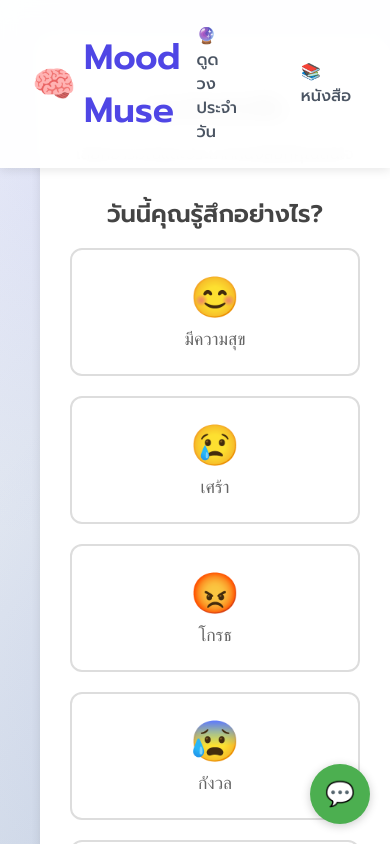
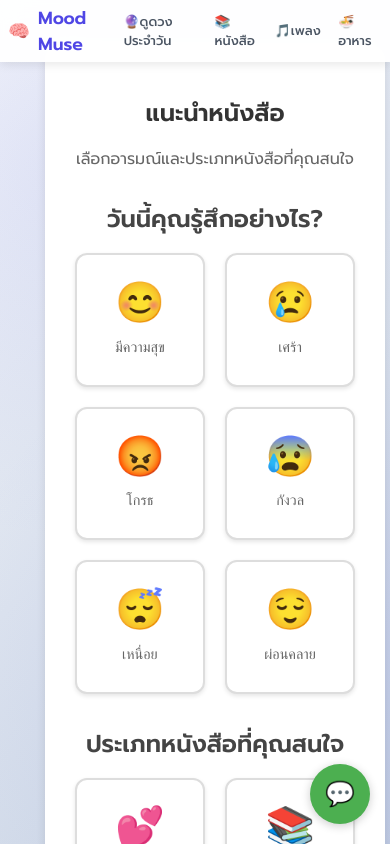
Before and after one commit to SanctuaryV/Mood-Muse-Frontend, a React (Create React App) app: page /book in a window 390 px wide. Shown: the top 844 px of the page. Built offline with nearby package versions, Linux system fonts and the light colour scheme.

Commit message:
ีupdate UI/UX mobile

```diff
--- a/src/components/ChatBot.css
+++ b/src/components/ChatBot.css
@@ -16,6 +16,21 @@
   cursor: pointer;
   box-shadow: 0 2px 10px rgba(0, 0, 0, 0.2);
   transition: transform 0.3s ease;
+  display: flex;
+  align-items: center;
+  justify-content: center;
+  padding: 0;
+  line-height: 1;
+  text-align: center;
+}
+
+.chatbot-toggle span,
+.chatbot-toggle svg {
+  display: flex;
+  align-items: center;
+  justify-content: center;
+  width: 100%;
+  height: 100%;
 }
 
 .chatbot-toggle:hover {
--- a/src/components/ChatBot.js
+++ b/src/components/ChatBot.js
@@ -43,7 +43,7 @@ const ChatBot = () => {
           className="chatbot-toggle"
           onClick={() => setIsOpen(true)}
         >
-          💬
+          <span>💬</span>
         </button>
       ) : (
         <div className="chatbot-popup">
--- a/src/components/Navigation.css
+++ b/src/components/Navigation.css
@@ -97,17 +97,47 @@
   font-size: 1rem;
 }
 
+.nav-emoji {
+  font-size: 1.2em;
+  line-height: 1;
+}
+
+.nav-text {
+  font-size: 0.9em;
+  line-height: 1.2;
+}
+
 @media (max-width: 768px) {
   .nav-container {
-    padding: 1rem;
+    padding: 0.3rem 0.8rem;
+  }
+
+  .nav-logo {
+    font-size: 1.2rem;
+  }
+
+  .nav-title {
+    font-size: 1rem;
   }
 
   .nav-links {
-    gap: 0.5rem;
+    gap: 0.2rem;
   }
 
   .nav-link {
-    padding: 0.5rem;
+    padding: 0.3rem;
+    flex-direction: column;
+    align-items: center;
+    text-align: center;
+    gap: 0.2rem;
+  }
+
+  .nav-emoji {
+    font-size: 1.3em;
+  }
+
+  .nav-text {
+    font-size: 0.8em;
   }
 
   .nav-label {
@@ -115,6 +145,50 @@
   }
 
   .nav-icon {
-    font-size: 1.5rem;
+    font-size: 1.1rem;
   }
 }
+
+@media (max-width: 480px) {
+  .nav-container {
+    padding: 0.2rem 0.5rem;
+  }
+
+  .nav-brand {
+    gap: 0.3rem;
+  }
+
+  .nav-logo {
+    font-size: 1rem;
+  }
+
+  .nav-title {
+    font-size: 0.9rem;
+  }
+
+  .nav-icon {
+    font-size: 1rem;
+  }
+
+  .nav-link {
+    padding: 0.2rem;
+    font-size: 0.7rem;
+    display: flex;
+    flex-direction: column;
+    align-items: center;
+    text-align: center;
+    gap: 0.15rem;
+  }
+
+  .nav-emoji {
+    font-size: 1.2em;
+  }
+
+  .nav-text {
+    font-size: 0.75em;
+  }
+
+  .nav-links {
+    gap: 0.15rem;
+  }
+}
--- a/src/components/Navigation.js
+++ b/src/components/Navigation.js
@@ -10,10 +10,22 @@ const Navigation = () => {
         <span>Mood Muse</span>
       </Link>
       <div className="nav-links">
-        <Link to="/horoscope" className="nav-link">🔮ดูดวงประจำวัน</Link>
-        <Link to="/book" className="nav-link">📚หนังสือ</Link>
-        <Link to="/music" className="nav-link">🎵เพลง</Link>
-        <Link to="/food" className="nav-link">🍜อาหาร</Link>
+        <Link to="/horoscope" className="nav-link">
+          <span className="nav-emoji">🔮</span>
+          <span className="nav-text">ดูดวงประจำวัน</span>
+        </Link>
+        <Link to="/book" className="nav-link">
+          <span className="nav-emoji">📚</span>
+          <span className="nav-text">หนังสือ</span>
+        </Link>
+        <Link to="/music" className="nav-link">
+          <span className="nav-emoji">🎵</span>
+          <span className="nav-text">เพลง</span>
+        </Link>
+        <Link to="/food" className="nav-link">
+          <span className="nav-emoji">🍜</span>
+          <span className="nav-text">อาหาร</span>
+        </Link>
       </div>
     </nav>
   );
--- a/src/pages/HoroscopePage.js
+++ b/src/pages/HoroscopePage.js
@@ -150,15 +150,15 @@ const HoroscopePage = () => {
             <h2>คำทำนายประจำวัน</h2>
             <div className="prediction-card">
               <div className="prediction-stats">
-                <div className="stat">
+                <div className="stat love">
                   <span className="label">ความรัก</span>
                   <span className="stars">{prediction.love}</span>
                 </div>
-                <div className="stat">
+                <div className="stat work">
                   <span className="label">การงาน</span>
                   <span className="stars">{prediction.career}</span>
                 </div>
-                <div className="stat">
+                <div className="stat health">
                   <span className="label">สุขภาพ</span>
                   <span className="stars">{prediction.health}</span>
                 </div>
--- a/src/pages/Page.css
+++ b/src/pages/Page.css
@@ -335,9 +335,216 @@ body::before {
 
 /* Responsive Styles */
 @media (max-width: 768px) {
+  .home-container,
+  .mood-page-container,
+  .horoscope-container,
+  .book-container {
+    padding: 0 1.5rem;
+    padding-top: 60px;
+    width: 100%;
+    max-width: 100%;
+    box-sizing: border-box;
+  }
+
+  /* Features grid specific - single column */
+  .features-grid {
+    display: grid;
+    grid-template-columns: 1fr !important;
+    gap: 1rem;
+    padding: 0;
+    width: 90%;
+    margin: 0 auto;
+    box-sizing: border-box;
+  }
+
+  /* Features card specific styles */
+  .feature-card {
+    width: 100%;
+    max-width: 400px;
+    margin: 0 auto;
+    box-sizing: border-box;
+    padding: 1.2rem;
+    border-radius: 12px;
+    display: flex;
+    flex-direction: column;
+    align-items: center;
+    justify-content: center;
+    text-align: center;
+    background: white;
+    box-shadow: 0 2px 4px rgba(0, 0, 0, 0.1);
+  }
+
+  .feature-card .feature-icon {
+    font-size: 2.2rem;
+    margin-bottom: 0.8rem;
+  }
+
+  .feature-card .feature-content {
+    width: 100%;
+    max-width: 300px;
+    margin: 0 auto;
+  }
+
+  .feature-card h3 {
+    font-size: 1.1rem;
+    margin: 0 0 0.4rem 0;
+    color: #2c3e50;
+  }
+
+  .feature-card p {
+    font-size: 0.95rem;
+    margin: 0;
+    color: #64748b;
+    line-height: 1.4;
+  }
+
+  /* Other card styles */
+  .mood-button,
+  .zodiac-button,
+  .genre-button,
+  .book-card {
+    width: 100%;
+    box-sizing: border-box;
+    min-height: auto;
+    padding: 0.8rem;
+    border-radius: 12px;
+    display: flex;
+    flex-direction: column;
+    align-items: center;
+    justify-content: center;
+    text-align: center;
+    background: white;
+    box-shadow: 0 2px 4px rgba(0, 0, 0, 0.1);
+  }
+
+  /* Adjust text sizes and spacing for 2 columns */
+  .mood-button .label,
+  .zodiac-button .name,
+  .genre-button .name {
+    font-size: 1rem;
+    margin: 0.3rem 0;
+    width: 100%;
+    white-space: normal;
+    overflow: visible;
+    line-height: 1.2;
+  }
+
+  .zodiac-button .date,
+  .genre-button .description {
+    font-size: 0.85rem;
+    color: #666;
+    width: 100%;
+    white-space: normal;
+    overflow: visible;
+    line-height: 1.2;
+  }
+
+  .book-card h3 {
+    font-size: 1rem;
+    margin: 0.3rem 0;
+    width: 100%;
+    white-space: normal;
+    overflow: visible;
+    line-height: 1.2;
+  }
+
+  .book-card .description {
+    font-size: 0.85rem;
+    color: #666;
+    width: 100%;
+    display: block;
+    overflow: visible;
+    line-height: 1.2;
+  }
+
+  /* Emoji size adjustment */
+  .emoji {
+    font-size: 2rem;
+    margin-bottom: 0.4rem;
+  }
+
+  /* Section spacing */
+  .mood-selection,
+  .zodiac-selection,
+  .genre-selection,
+  .features-section {
+    margin-bottom: 2rem;
+  }
+
+  /* Section headers */
+  .mood-selection h2,
+  .zodiac-selection h2,
+  .genre-selection h2 {
+    font-size: 1.2rem;
+    margin-bottom: 1.2rem;
+    text-align: center;
+  }
+
+  .horoscope-section,
+  .book-section {
+    padding: 1rem;
+    margin: 0.5rem;
+    width: auto;
+    box-sizing: border-box;
+  }
+
+  .prediction {
+    margin-top: 1rem;
+    width: 100%;
+    box-sizing: border-box;
+  }
+
+  .prediction h2 {
+    font-size: 1.5rem;
+    margin-bottom: 1rem;
+  }
+
+  .prediction-card {
+    padding: 0.8rem;
+    width: 100%;
+    box-sizing: border-box;
+    margin: 0;
+  }
+
+  .prediction-stats {
+    flex-direction: column;
+    gap: 0.8rem;
+    margin-bottom: 1rem;
+    width: 100%;
+    padding: 0;
+  }
+
+  .stat {
+    width: 100%;
+    padding: 0.8rem;
+    box-sizing: border-box;
+    margin: 0;
+  }
+
+  .stat .label {
+    font-size: 0.9rem;
+    margin-bottom: 0.3rem;
+    word-break: break-word;
+  }
+
+  .stat .stars {
+    font-size: 1.2rem;
+  }
+
+  .prediction-message {
+    font-size: 0.95rem;
+    padding: 1rem;
+    line-height: 1.4;
+    width: 100%;
+    box-sizing: border-box;
+    margin: 0;
+    word-break: break-word;
+  }
+
   .hero-section {
     flex-direction: column;
     text-align: center;
+    gap: 2rem;
     padding: 2rem 0;
   }
 
@@ -351,25 +558,230 @@ body::before {
 
   .hero-description {
     font-size: 1.1rem;
+    margin: 0 auto 1.5rem;
   }
 
   .hero-image {
     min-height: 300px;
   }
 
-  .features-grid {
-    grid-template-columns: 1fr;
+  /* Hide floating emojis on mobile */
+  .floating-emoji {
+    display: none;
   }
 
   .mood-page-header h1 {
-    font-size: 2.5rem;
+    font-size: 2rem;
+  }
+
+  .books-grid {
+    grid-template-columns: 1fr;
+    gap: 1rem;
+  }
+
+  .book-card {
+    padding: 1rem;
+  }
+
+  .nav-bar {
+    padding: 0.4rem 1rem !important;
+    min-height: unset !important;
+  }
+
+  .nav-logo {
+    font-size: 1.3rem !important;
+  }
+
+  .nav-logo span {
+    font-size: 1.3rem !important;
+  }
+
+  .nav-links {
+    gap: 0.5rem !important;
+  }
+
+  .nav-link {
+    font-size: 0.9rem !important;
+    padding: 0.3rem 0.6rem !important;
+  }
+}
+
+@media (max-width: 480px) {
+  .home-container,
+  .mood-page-container,
+  .horoscope-container,
+  .book-container {
+    padding: 0 1rem;
+    padding-top: 50px;
+  }
+
+  /* Features grid for smaller screens */
+  .features-grid {
+    width: 85%;
+    gap: 0.8rem;
+  }
+
+  /* Adjust feature card for smaller screens */
+  .feature-card {
+    padding: 1rem;
+    max-width: 320px;
+  }
+
+  .feature-card .feature-icon {
+    font-size: 2rem;
+    margin-bottom: 0.6rem;
+  }
+
+  .feature-card .feature-content {
+    max-width: 260px;
+  }
+
+  .feature-card h3 {
+    font-size: 1rem;
+    margin-bottom: 0.3rem;
+  }
+
+  .feature-card p {
+    font-size: 0.9rem;
+    line-height: 1.3;
+  }
+
+  /* Keep 2 columns layout for smaller screens */
+  .mood-grid,
+  .zodiac-grid,
+  .genre-grid,
+  .books-grid {
+    grid-template-columns: repeat(2, 1fr) !important;
+    gap: 0.6rem;
+  }
+
+  /* Adjust item sizes for smaller screens */
+  .mood-button,
+  .zodiac-button,
+  .genre-button,
+  .book-card {
+    padding: 0.6rem;
+  }
+
+  /* Text sizes for very small screens */
+  .mood-button .label,
+  .zodiac-button .name,
+  .genre-button .name {
+    font-size: 0.9rem;
+  }
+
+  .zodiac-button .date,
+  .genre-button .description {
+    font-size: 0.8rem;
+  }
+
+  .book-card h3 {
+    font-size: 0.9rem;
+  }
+
+  .book-card .description {
+    font-size: 0.8rem;
+  }
+
+  /* Emoji size for smaller screens */
+  .emoji {
+    font-size: 1.8rem;
+    margin-bottom: 0.3rem;
+  }
+
+  /* Section headers for small screens */
+  .mood-selection h2,
+  .zodiac-selection h2,
+  .genre-selection h2 {
+    font-size: 1.1rem;
+    margin-bottom: 1rem;
+  }
+
+  .horoscope-section,
+  .book-section {
+    padding: 0.8rem;
+    margin: 0.3rem;
+  }
+
+  .prediction h2 {
+    font-size: 1.3rem;
+  }
+
+  .prediction-card {
+    padding: 0.6rem;
+  }
+
+  .prediction-stats {
+    gap: 0.6rem;
+  }
+
+  .stat {
+    padding: 0.6rem;
+  }
+
+  .stat .label {
+    font-size: 0.85rem;
+  }
+
+  .stat .stars {
+    font-size: 1.1rem;
+  }
+
+  .prediction-message {
+    font-size: 0.9rem;
+    padding: 0.8rem;
+    line-height: 1.3;
+  }
+
+  .mood-button,
+  .zodiac-button,
+  .genre-button {
+    padding: 0.6rem;
+    font-size: 0.85rem;
+  }
+
+  .hero-content h1 {
+    font-size: 2rem;
+  }
+
+  .hero-subtitle {
+    font-size: 1.3rem;
+  }
+
+  .cta-button {
+    width: 100%;
+    text-align: center;
+  }
+
+  .nav-bar {
+    padding: 0.3rem 0.5rem !important;
+    min-height: unset !important;
+  }
+
+  .nav-logo {
+    font-size: 1.1rem !important;
+  }
+
+  .nav-logo span {
+    font-size: 1.1rem !important;
+  }
+
+  .nav-links {
+    gap: 0.3rem !important;
+  }
+
+  .nav-link {
+    font-size: 0.8rem !important;
+    padding: 0.2rem 0.4rem !important;
   }
 }
 
 .page-container {
     padding: 2rem;
   }
-  .nav-bar {
+
+/* Navigation Styles */
+nav.nav-bar {
   position: fixed;
   top: 0;
   left: 0;
@@ -382,7 +794,9 @@ body::before {
   align-items: center;
   box-shadow: 0 2px 10px rgba(0, 0, 0, 0.1);
   z-index: 1000;
+  height: auto;
 }
+
 .nav-logo {
   font-size: 1.8rem;
   font-weight: 700;
@@ -393,19 +807,23 @@ body::before {
   gap: 0.5rem;
   transition: all 0.3s ease;
 }
+
 .nav-logo:hover {
   transform: translateY(-2px);
   color: #6366f1;
 }
+
 .nav-logo span {
   font-size: 2.2rem;
   animation: float 3s ease-in-out infinite;
 }
+
 .nav-links {
   display: flex;
   gap: 2rem;
   align-items: center;
 }
+
 .nav-link {
   text-decoration: none;
   color: #4b5563;
@@ -415,6 +833,7 @@ body::before {
   transition: all 0.3s ease;
   position: relative;
 }
+
 .nav-link::after {
   content: '';
   position: absolute;
@@ -426,12 +845,15 @@ body::before {
   transition: all 0.3s ease;
   transform: translateX(-50%);
 }
+
 .nav-link:hover {
   color: #4f46e5;
 }
+
 .nav-link:hover::after {
   width: 100%;
 }
+
 @keyframes float {
   0% {
     transform: translateY(0);
@@ -719,3 +1141,59 @@ body::before {
   color: #333;
   line-height: 1.6;
 }
+
+/* Prediction category colors */
+.stat.love {
+  background: linear-gradient(135deg, #ff6b6b10, #ffd3d310);
+  border: 1px solid #ff6b6b40;
+}
+
+.stat.love .label {
+  color: #e64980;
+}
+
+.stat.work {
+  background: linear-gradient(135deg, #4dabf710, #74c0fc10);
+  border: 1px solid #4dabf740;
+}
+
+.stat.work .label {
+  color: #1c7ed6;
+}
+
+.stat.health {
+  background: linear-gradient(135deg, #51cf6610, #8ce99a10);
+  border: 1px solid #51cf6640;
+}
+
+.stat.health .label {
+  color: #37b24d;
+}
+
+.stat.love .stars {
+  color: #ff6b6b;
+}
+
+.stat.work .stars {
+  color: #4dabf7;
+}
+
+.stat.health .stars {
+  color: #51cf66;
+}
+
+/* Hover effects */
+.stat.love:hover {
+  background: linear-gradient(135deg, #ff6b6b15, #ffd3d315);
+  box-shadow: 0 2px 8px rgba(255, 107, 107, 0.1);
+}
+
+.stat.work:hover {
+  background: linear-gradient(135deg, #4dabf715, #74c0fc15);
+  box-shadow: 0 2px 8px rgba(77, 171, 247, 0.1);
+}
+
+.stat.health:hover {
+  background: linear-gradient(135deg, #51cf6615, #8ce99a15);
+  box-shadow: 0 2px 8px rgba(81, 207, 102, 0.1);
+}
```
Lines whose indentation alone changed are shown as unchanged.
